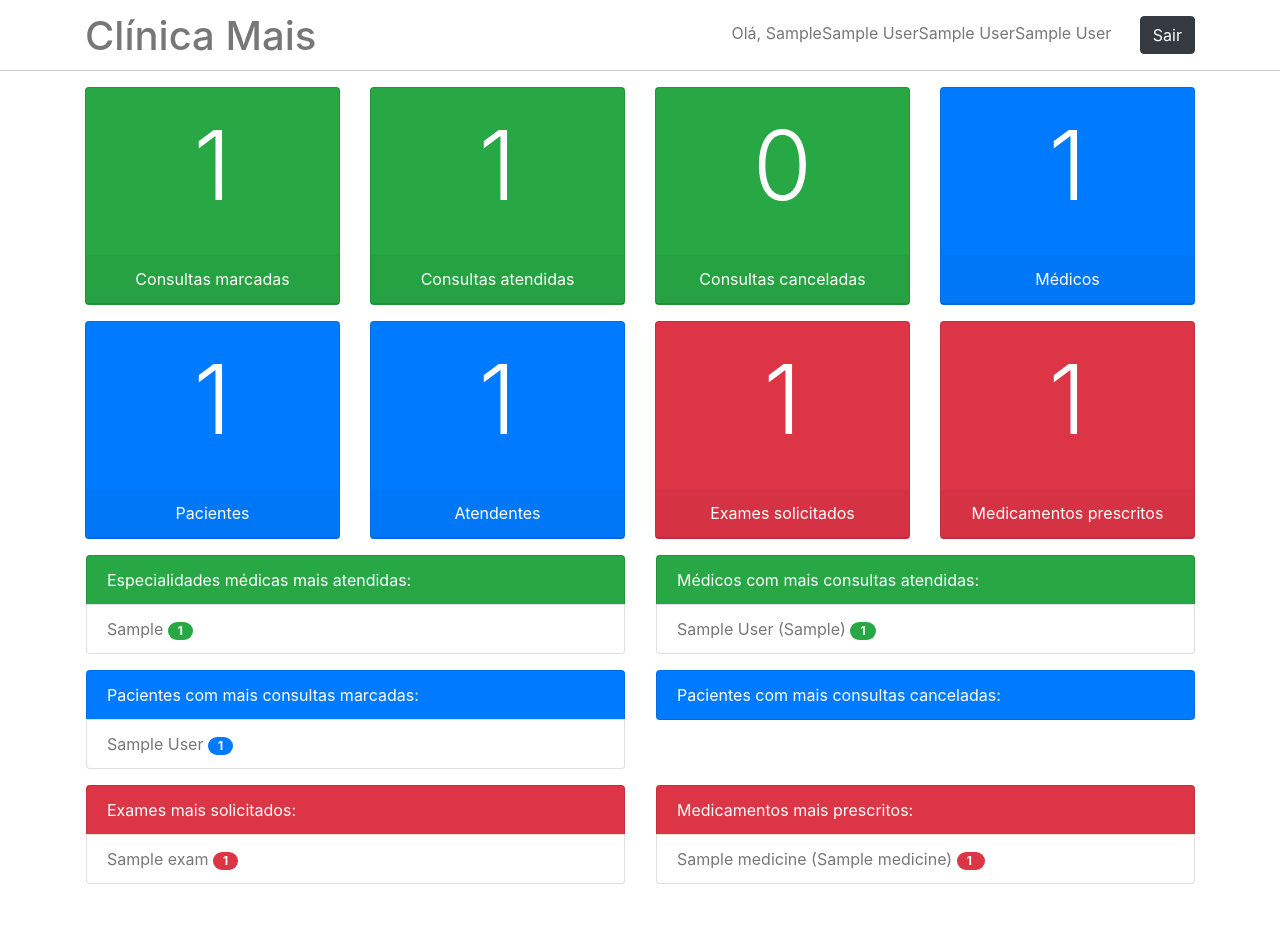
After one commit to Rdadamos/clinicamais, a Django app: page /home/estatisticas/ in a window 1280 px wide. The commit adds this page. Run offline with Django 3.2, Linux system fonts and the light colour scheme; a user stored in the database is signed in; tables that the repository leaves empty hold one stand-in row (values such as "Sample post"); some libraries are stand-ins or nearby versions.

Commit message:
Attendance statistics page

```diff
--- a/appointments/templates/appointments/menubar.html
+++ b/appointments/templates/appointments/menubar.html
@@ -2,6 +2,7 @@
 <div class="container my-3">
   {% if user.is_superuser %}
     <a class="menuBtn btn btn-light" href="{% url 'all_attendant' %}">Atendentes</a>
+    <a class="menuBtn btn btn-light" href="{% url 'statistics' %}">Estatísticas de Atendimentos</a>
   {% endif %}
   {% if user.attendant %}
     <a class="menuBtn btn btn-outline-info" href="{% url 'all_doctor' %}">Médicos</a>
--- /dev/null
+++ b/appointments/templates/appointments/statistics.html
@@ -0,0 +1,118 @@
+{% extends "appointments/base.html" %}
+
+{% block title %}Clínica Mais - Estatísticas de Atendimentos{% endblock %}
+
+{% block content %}
+  <div class="row">
+    <div class="col">
+      <div class="card text-white text-center bg-success mb-3" style="max-width: 18rem;">
+        <div class="card-body">
+          <h2 class="card-title display-1">{{ total_appointments }}</h2>
+        </div>
+        <div class="card-header">Consultas marcadas</div>
+      </div>
+    </div>
+    <div class="col">
+      <div class="card text-white text-center bg-success mb-3" style="max-width: 18rem;">
+        <div class="card-body">
+          <h2 class="card-title display-1">{{ total_attended }}</h2>
+        </div>
+        <div class="card-header">Consultas atendidas</div>
+      </div>
+    </div>
+    <div class="col">
+      <div class="card text-white text-center bg-success mb-3" style="max-width: 18rem;">
+        <div class="card-body">
+          <h2 class="card-title display-1">{{ total_canceled }}</h2>
+        </div>
+        <div class="card-header">Consultas canceladas</div>
+      </div>
+    </div>
+    <div class="col">
+      <div class="card text-white text-center bg-primary mb-3" style="max-width: 18rem;">
+        <div class="card-body">
+          <h2 class="card-title display-1">{{ total_doctors }}</h2>
+        </div>
+        <div class="card-header">Médicos</div>
+      </div>
+    </div>
+  </div>
+  <div class="row">
+    <div class="col">
+      <div class="card text-white text-center bg-primary mb-3" style="max-width: 18rem;">
+        <div class="card-body">
+          <h2 class="card-title display-1">{{ total_patients }}</h2>
+        </div>
+        <div class="card-header">Pacientes</div>
+      </div>
+    </div>
+    <div class="col">
+      <div class="card text-white text-center bg-primary mb-3" style="max-width: 18rem;">
+        <div class="card-body">
+          <h2 class="card-title display-1">{{ total_attendants }}</h2>
+        </div>
+        <div class="card-header">Atendentes</div>
+      </div>
+    </div>
+    <div class="col">
+      <div class="card text-white text-center bg-danger mb-3" style="max-width: 18rem;">
+        <div class="card-body">
+          <h2 class="card-title display-1">{{ total_exams }}</h2>
+        </div>
+        <div class="card-header">Exames solicitados</div>
+      </div>
+    </div>
+    <div class="col">
+      <div class="card text-white text-center bg-danger mb-3" style="max-width: 18rem;">
+        <div class="card-body">
+          <h2 class="card-title display-1">{{ total_medicines }}</h2>
+        </div>
+        <div class="card-header">Medicamentos prescritos</div>
+      </div>
+    </div>
+  </div>
+  <div class="row">
+    <ul class="list-group col pl-3 mb-3">
+      <li class="list-group-item text-white bg-success">Especialidades médicas mais atendidas:</li>
+      {% for speciality in topten_specialitys %}
+      <li class="list-group-item">{{ speciality.doctor__speciality }} <span class="badge badge-pill badge-success">&nbsp;{{ speciality.count }}&nbsp;</span></li>
+      {% endfor %}
+    </ul>
+    <ul class="list-group col pl-3 mb-3">
+      <li class="list-group-item text-white bg-success">Médicos com mais consultas atendidas:</li>
+      {% for doctor in topten_doctors %}
+      <li class="list-group-item">{{ doctor.doctor__name }} ({{ doctor.doctor__speciality }}) <span class="badge badge-pill badge-success">&nbsp;{{ doctor.count }}&nbsp;</span></li>
+      {% endfor %}
+    </ul>
+  </div>
+  <div class="row">
+    <ul class="list-group col pl-3 mb-3">
+      <li class="list-group-item text-white bg-primary">Pacientes com mais consultas marcadas:</li>
+      {% for patient in topten_patients %}
+        <li class="list-group-item">{{ patient.patient__name }} <span class="badge badge-pill badge-primary">&nbsp;{{ patient.count }}&nbsp;</span></li>
+      {% endfor %}
+    </ul>
+    <ul class="list-group col pl-3 mb-3">
+      <li class="list-group-item text-white bg-primary">Pacientes com mais consultas canceladas:</li>
+      {% for patient in topten_patients_cancel %}
+        <li class="list-group-item">{{ patient.patient__name }} <span class="badge badge-pill badge-primary">&nbsp;{{ patient.count }}&nbsp;</span></li>
+      {% endfor %}
+    </ul>
+  </div>
+  <div class="row">
+    <ul class="list-group col pl-3 mb-3">
+      <li class="list-group-item text-white bg-danger">Exames mais solicitados:</li>
+      {% for exam in topten_exams %}
+        <li class="list-group-item">{{ exam.exam__name }} <span class="badge badge-pill badge-danger">&nbsp;{{ exam.count }}&nbsp;</span></li>
+      {% endfor %}
+    </ul>
+    <ul class="list-group col pl-3 mb-3">
+      <li class="list-group-item text-white bg-danger">Medicamentos mais prescritos:</li>
+      {% for medicine in topten_medicines %}
+        <li class="list-group-item">
+           {{ medicine.medicine__factory_name }} ({{ medicine.medicine__generic_name }}) <span class="badge badge-pill badge-danger">&nbsp;{{ medicine.count }} &nbsp;</span>
+         </li>
+      {% endfor %}
+    </ul>
+  </div>
+{% endblock %}
--- a/appointments/urls.py
+++ b/appointments/urls.py
@@ -11,4 +11,5 @@ urlpatterns = [
     path('consultas/<int:id_patient>/', views.patient_appointments, name='patient_appointments'),
     path('consultas/', views.all_appointments, name='all_appointments'),
     path('agenda/<int:id>/', views.doctor_schedule, name='doctor_schedule'),
+    path('estatisticas/', views.statistics, name='statistics'),
 ]
--- a/appointments/views.py
+++ b/appointments/views.py
@@ -1,8 +1,9 @@
 from django.shortcuts import get_list_or_404, get_object_or_404, render, redirect
-from .models import Appointment, Doctor, DoctorSchedule, AppointmentExam, AppointmentMedicine
+from django.db.models import Count
+from .models import Appointment, Doctor, Attendant, Patient, DoctorSchedule, AppointmentExam, AppointmentMedicine
 from .forms import AppointmentForm, AppointmentInProgressForm, AppointmentExamForm, AppointmentMedicineForm, DoctorScheduleForm
 from django.contrib import messages
-from django.contrib.auth.decorators import login_required
+from django.contrib.auth.decorators import login_required, user_passes_test
 import datetime as datetime
 from datetime import timedelta, date
 from django.utils.translation import gettext
@@ -177,6 +178,40 @@ def details_appointment(request, id):
     patient_appointments = Appointment.objects.filter(date__lte=datetime.date.today(), canceled=False, patient=appointment.patient).order_by('-date')
     return render(request, 'appointments/details_appointment.html', { 'appointment': appointment, 'exams': exams, 'medicines': medicines, 'patient_appointments': patient_appointments })
 
+@user_passes_test(lambda u: u.is_superuser, login_url='/home/')
+def statistics(request):
+    total_appointments = Appointment.objects.filter().count()
+    total_attended = Appointment.objects.filter(attended=True).count()
+    total_canceled = Appointment.objects.filter(canceled=True).count()
+    total_doctors = Doctor.objects.filter().count()
+    total_patients = Patient.objects.filter().count()
+    total_attendants = Attendant.objects.filter().count()
+    total_exams = AppointmentExam.objects.filter().count()
+    total_medicines = AppointmentMedicine.objects.filter().count()
+    topten_exams = AppointmentExam.objects.values('exam', 'exam__name').annotate(count=Count('exam')).order_by('-count')[:10]
+    topten_medicines = AppointmentMedicine.objects.values('medicine', 'medicine__generic_name', 'medicine__factory_name').annotate(count=Count('medicine')).order_by('-count')[:10]
+    topten_patients = Appointment.objects.values('patient', 'patient__name').annotate(count=Count('patient')).order_by('-count')[:10]
+    topten_patients_cancel = Appointment.objects.filter(canceled=True).values('patient', 'patient__name').annotate(count=Count('patient')).order_by('-count')[:10]
+    topten_doctors = Appointment.objects.values('doctor', 'doctor__name', 'doctor__speciality').annotate(count=Count('doctor')).order_by('-count')[:10]
+    topten_specialitys = Appointment.objects.values('doctor__speciality').annotate(count=Count('doctor__speciality')).order_by('-count')[:10]
+    context = {
+        'total_appointments': total_appointments,
+        'total_attended': total_attended,
+        'total_canceled': total_canceled,
+        'total_doctors': total_doctors,
+        'total_patients': total_patients,
+        'total_attendants': total_attendants,
+        'total_exams': total_exams,
+        'total_medicines': total_medicines,
+        'topten_exams': topten_exams,
+        'topten_medicines': topten_medicines,
+        'topten_patients': topten_patients,
+        'topten_patients_cancel': topten_patients_cancel,
+        'topten_doctors': topten_doctors,
+        'topten_specialitys': topten_specialitys,
+    }
+    return render(request, 'appointments/statistics.html', context)
+
 @login_required(login_url='/')
 def cancel_appointment(request, id):
     if request.method == 'POST':
```
